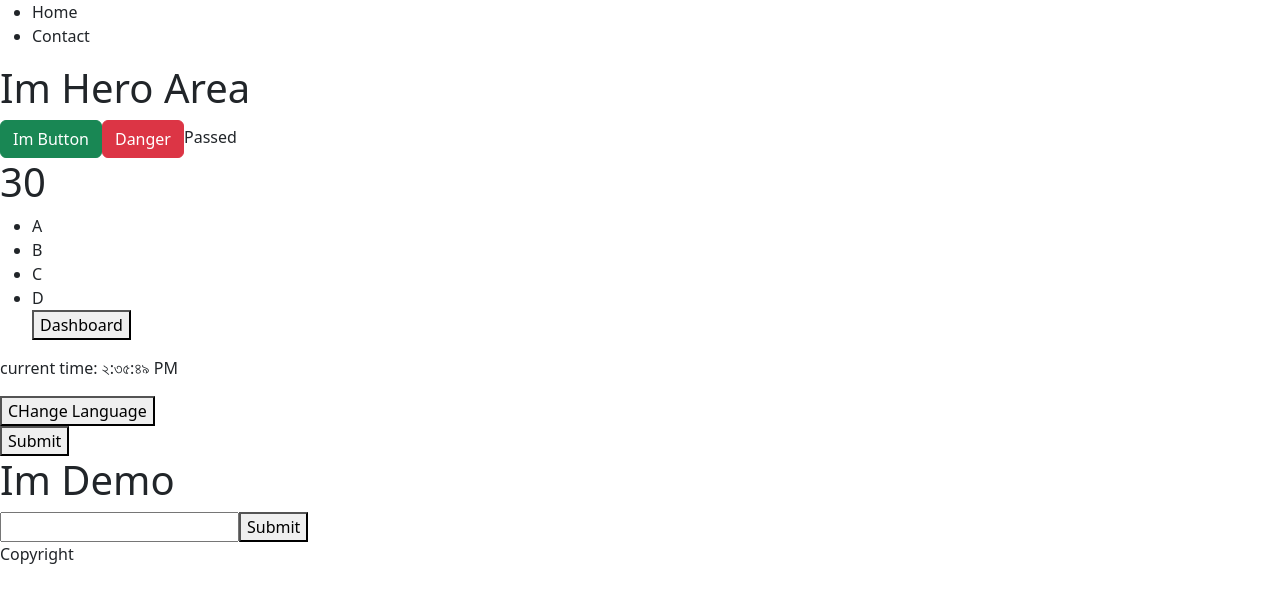
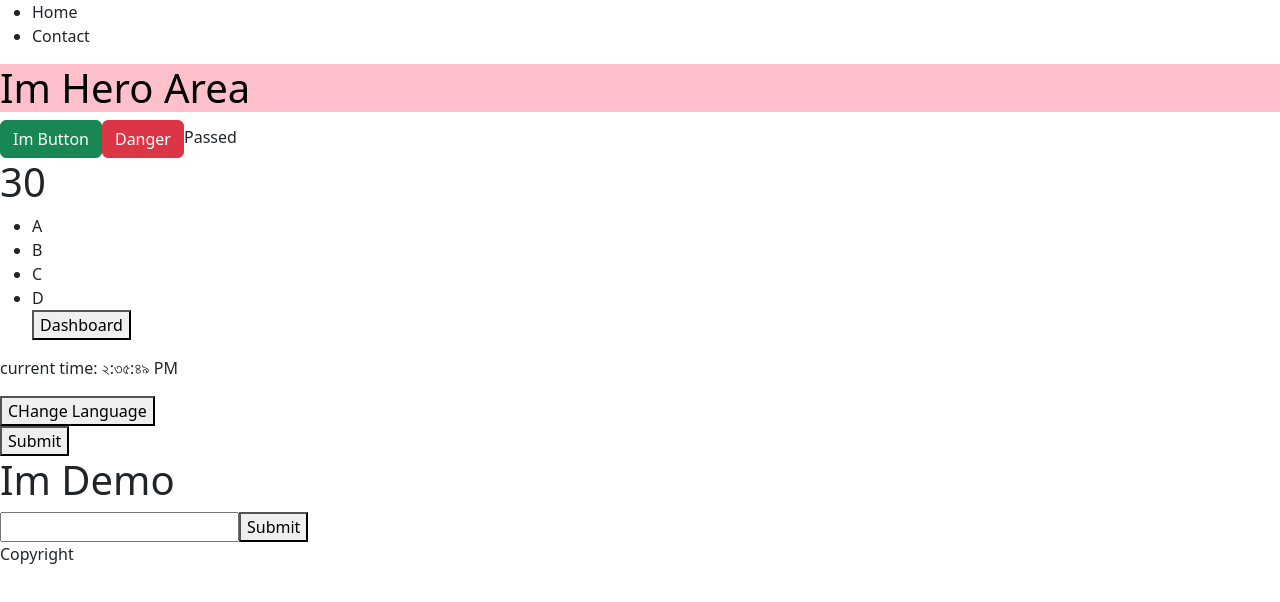
Before and after one commit to RazelRaz/React-deep-dive, a React (Vite) app: page / in a window 1280 px wide. Shown: the top 602 px of the page. Built offline with nearby package versions, Linux system fonts and the light colour scheme.

Commit message:
JSX convention

```diff
--- a/src/components/Hero.jsx
+++ b/src/components/Hero.jsx
@@ -3,7 +3,7 @@
 const Hero = () => {
     return (
         <div>
-            <h1>Im Hero Area</h1>
+            <h1 style={{color: 'black', background:'pink'}}>Im Hero Area</h1>
         </div>
     );
 };
```
